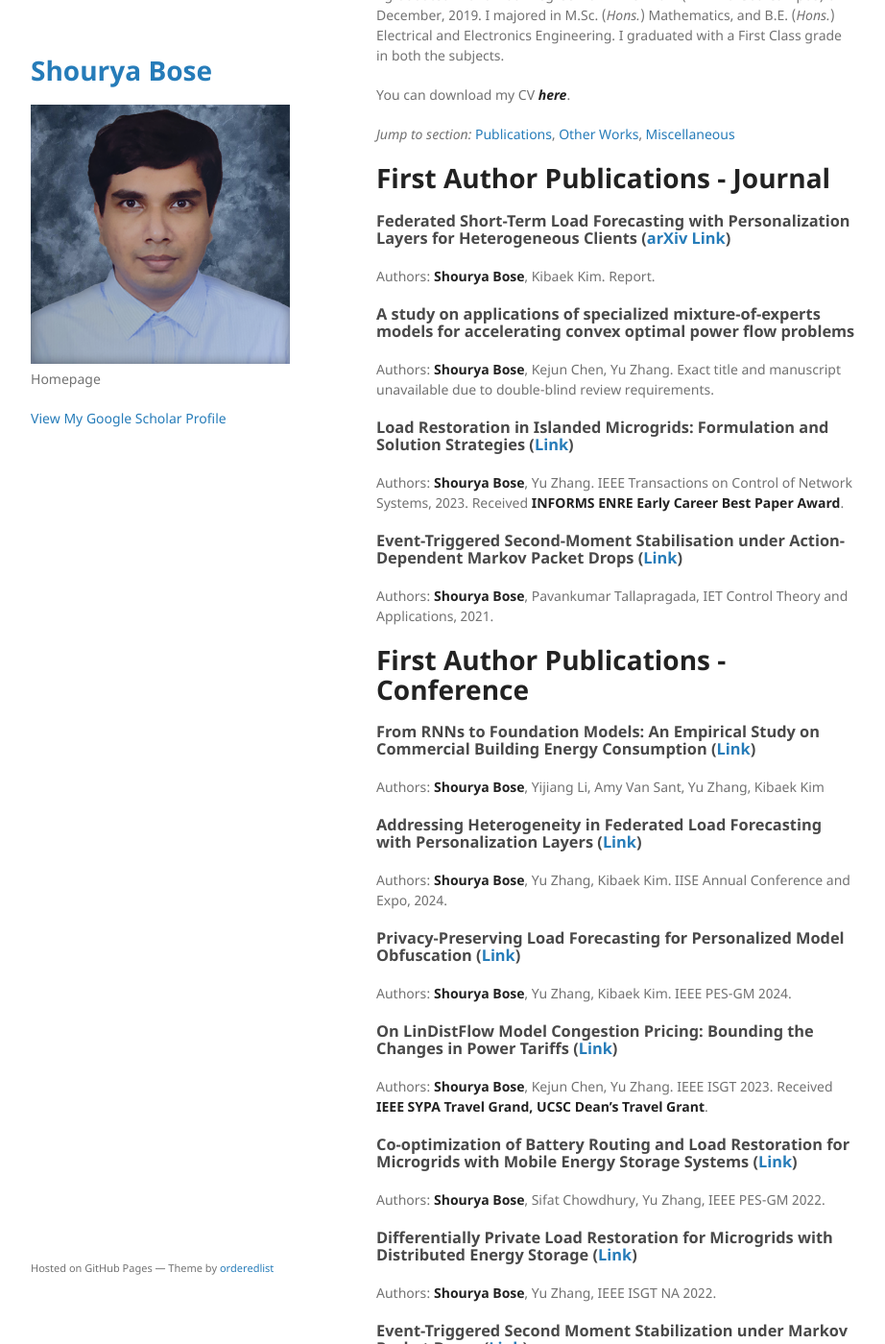
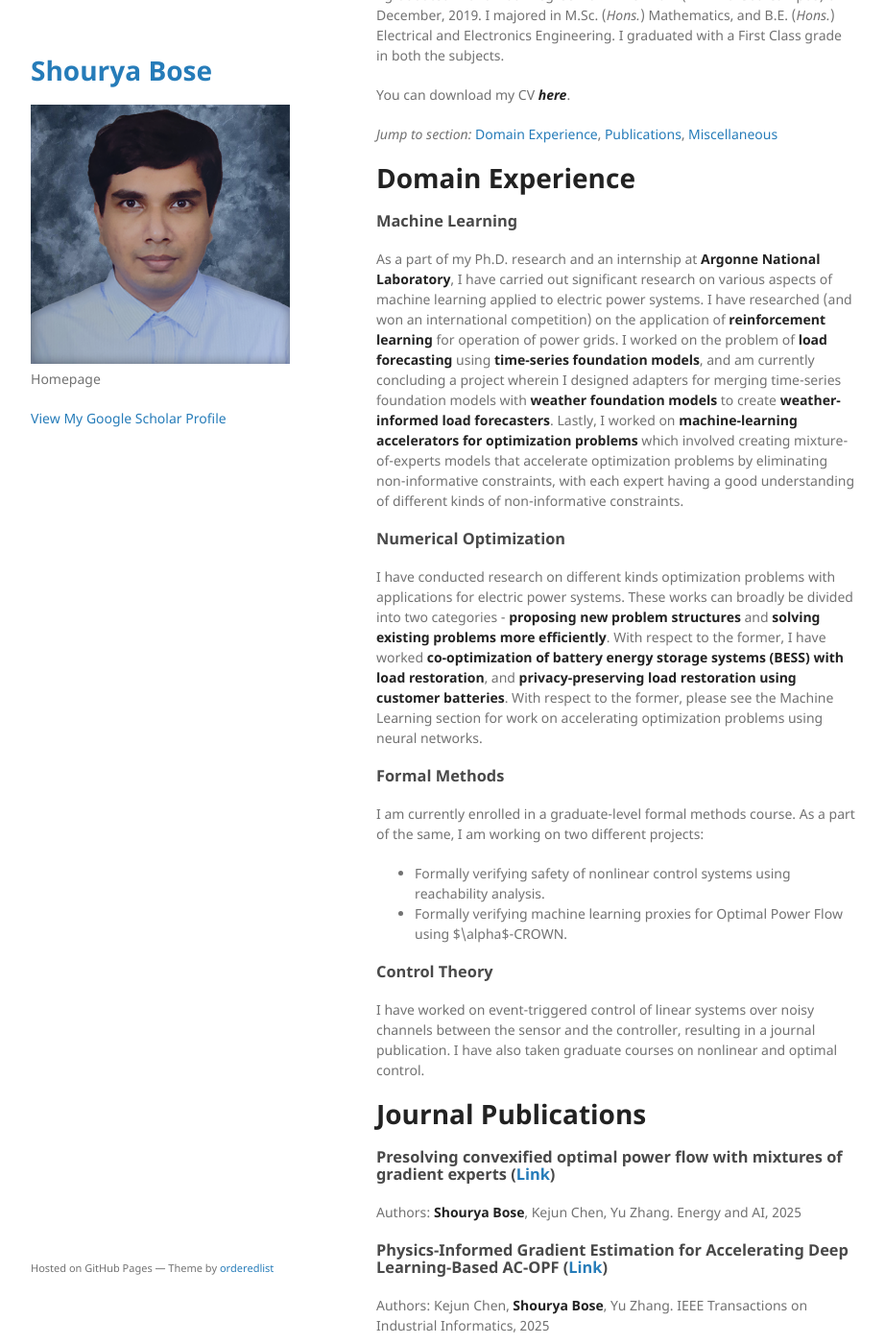
Before and after one commit to shourya01/shourya01.github.io, a Jekyll site: the page built from index.md, in a window 1280 px wide and 1400 px high, scrolled down 303 px. Shown: the whole window at 96% size, without its empty margins (178-1100 px from the left). Built offline with Jekyll 4.4.1, drawn with Linux system fonts in a browser that asks for light colours; some of the changed text lies outside the part shown.

Commit message:
Update competition results

```diff
--- a/index.md
+++ b/index.md
@@ -2,7 +2,7 @@
 layout: default
 ---
 
-Hi, I am Shourya Bose. I am a PhD candidate with the [eODAL Lab](https://people.ucsc.edu/~yzhan419/group.html) at University of California, Santa Cruz. My advisor is [Dr. Yu Zhang](https://people.ucsc.edu/~yzhan419). My research interests span the intersection of machine learning, optimization, and control theory, all applied to electric power grids. Within machine learning, my works deal with **reinforcement learning**, **convex optimization accelerators**, **federated learning**, and **time-series foundation models**.
+Hi, I am Shourya Bose. I am a PhD candidate with the [eODAL Lab](https://people.ucsc.edu/~yzhan419/group.html) at University of California, Santa Cruz. My advisor is [Dr. Yu Zhang](https://people.ucsc.edu/~yzhan419). My research interests span the intersection of machine learning and optimization applied to electric power systems. Within machine learning, my works deal with **foundation models**, **reinforcement learning**, and **machine-learning aided optimization**.
 
 Previously I was a Research Associate (RA) at the Department of Electrical Engineering
 at Indian Institute of Science (IISc) Bengaluru in the [Control and Network Systems Group](http://www.ee.iisc.ac.in/people/faculty/pavant/group.html).
@@ -12,19 +12,37 @@ Electronics Engineering. I graduated with a First Class grade in both the subjec
 
 You can download my CV [_**here**_](./shourya_bose_curr_vitae.pdf).
 
-_Jump to section:_ [Publications](#publications), [Other Works](#other-works), [Miscellaneous](#miscellaneous)
+_Jump to section:_ [Domain Experience](#domain-experience), [Publications](#publications), [Miscellaneous](#miscellaneous)
 
-# First Author Publications - Journal
+# Domain Experience
 
+### Machine Learning
+As a part of my Ph.D. research and an internship at **Argonne National Laboratory**, I have carried out significant research on various aspects of machine learning applied to electric power systems. I have researched (and won an international competition) on the application of **reinforcement learning** for operation of power grids. I worked on the problem of **load forecasting** using **time-series foundation models**, and am currently concluding a project wherein I designed adapters for merging time-series foundation models with **weather foundation models** to create **weather-informed load forecasters**. Lastly, I worked on **machine-learning accelerators for optimization problems** which involved creating mixture-of-experts models that accelerate optimization problems by eliminating non-informative constraints, with each expert having a good understanding of different kinds of non-informative constraints.
 
+### Numerical Optimization
+I have conducted research on different kinds optimization problems with applications for electric power systems. These works can broadly be divided into two categories - **proposing new problem structures** and **solving existing problems more efficiently**. With respect to the former, I have worked **co-optimization of battery energy storage systems (BESS) with load restoration**, and **privacy-preserving load restoration using customer batteries**. With respect to the former, please see the Machine Learning section for work on accelerating optimization problems using neural networks.
 
-### Federated Short-Term Load Forecasting with Personalization Layers for Heterogeneous Clients ([arXiv Link](https://arxiv.org/abs/2309.13194))
+### Formal Methods
+I am currently enrolled in a graduate-level formal methods course. As a part of the same, I am working on two different projects:
+- Formally verifying safety of nonlinear control systems using reachability analysis.
+- Formally verifying machine learning proxies for Optimal Power Flow using $\alpha$-CROWN.
+
+### Control Theory
+I have worked on event-triggered control of linear systems over noisy channels between the sensor and the controller, resulting in a journal publication. I have also taken graduate courses on nonlinear and optimal control.
+
+# Journal Publications
+
+### Presolving convexified optimal power flow with mixtures of gradient experts ([Link](https://www.sciencedirect.com/science/article/pii/S2666546825001417))
+
+Authors: **Shourya Bose**, Kejun Chen, Yu Zhang. Energy and AI, 2025
+
+### Physics-Informed Gradient Estimation for Accelerating Deep Learning-Based AC-OPF ([Link](https://ieeexplore.ieee.org/abstract/document/10933585))
+
+Authors: Kejun Chen, **Shourya Bose**, Yu Zhang. IEEE Transactions on Industrial Informatics, 2025
+
+### Federated Short-Term Load Forecasting with Personalization Layers for Heterogeneous Clients ([arXiv](https://arxiv.org/abs/2309.13194))
 
 Authors: **Shourya Bose**, Kibaek Kim. Report.
-
-### A study on applications of specialized mixture-of-experts models for accelerating convex optimal power flow problems
-
-Authors: **Shourya Bose**, Kejun Chen, Yu Zhang. Exact title and manuscript unavailable due to double-blind review requirements.
 
 ### Load Restoration in Islanded Microgrids: Formulation and Solution Strategies ([Link](https://ieeexplore.ieee.org/document/10334063))
 
@@ -32,14 +50,14 @@ Authors: **Shourya Bose**, Yu Zhang. IEEE Transactions on Control of Network Sys
 
 ### Event-Triggered Second-Moment Stabilisation under Action-Dependent Markov Packet Drops ([Link](https://ietresearch.onlinelibrary.wiley.com/doi/full/10.1049/cth2.12094))
 
-Authors: **Shourya Bose**, Pavankumar Tallapragada, IET Control Theory and Applications, 2021.
+Authors: **Shourya Bose**, Pavankumar Tallapragada. IET Control Theory and Applications, 2021.
 
 
-# First Author Publications - Conference
+# Conference Publications
 
 ### From RNNs to Foundation Models: An Empirical Study on Commercial Building Energy Consumption ([Link](https://neurips.cc/virtual/2024/103008))
 
-Authors: **Shourya Bose**, Yijiang Li, Amy Van Sant, Yu Zhang, Kibaek Kim
+Authors: **Shourya Bose**, Yijiang Li, Amy Van Sant, Yu Zhang, Kibaek Kim. NeurIPS Workshop on Time Series in the Age of Large Models, 2025
 
 ### Addressing Heterogeneity in Federated Load Forecasting with Personalization Layers ([Link](https://arxiv.org/abs/2404.01517))
 
@@ -65,24 +83,22 @@ Authors: **Shourya Bose**, Yu Zhang, IEEE ISGT NA 2022.
 
 Authors: **Shourya Bose**, Pavankumar Tallapragada. Fifth Indian Control Conference, 2019.
 
-# Other Works
+# Competition Victories
 
-### Pixxel Space
+### INFORMS Data Challenge 2025 - First Position
 
-I worked as a research intern at Pixxel Space. Pixxel is aiming to launch a constellation of earth observing satellites and revolutionize space-based data collection by using it to solve day-to-day problems.
+Internation competition with over 40 teams with the objective of forecasting electrical outages for 83 counties in Michigan over the span of 48 hours. Our team (myself, Tomas Kaljevic, Yu Zhang) preented a solution based on a two-stage forecasting model powered by gradient boosted decision trees.
 
-As a part of the company, I was involved in spacecraft orbit simulation.
+### Learning to Run a Power Grid (L2RPN), 2023 - First Position
 
-I also gained exposure to softwares such as NASA's GMAT, AGI's STK, and a.i. Solutions' FreeFlyer.
+International competition with over 90 participants with the objective of using reinforcement learning based techniques to operate a simulated power grid for 24 hours. Our team (myself, Qiuling Yang, Yu Zhang) presented a solution which used a mixture of classical optimization, Monte Carlo search, and policy optimization.
 
 # Miscellaneous
 
-### Learning to Run a Power Grid (L2RPN, 2023)
+### Scholarships and Fellowships
 
-Out team (including myself, Qiuling Yang, and Yu Zhang) were the [**winners**](https://www.linkedin.com/feed/update/urn:li:activity:7108144367894233088/) of the L2RPN 2023 competition organized by TU Delft, which saw 95 teams from across the world compete in a competition to generate reinforcement-learning based methods to operate a power grid. The control action involved reconfiguring the grid topology, controlling the outputs of generators, and isolating various buses. Our strategy involved generating atomic actions which, when applied, reduced the control task to a continuous optimization problem which can be easily solved.
+As a part of my PhD journey, I am the grateful recipient of two competitive scholarships - the **Chancellor's Fellowship** covering the first year of my research, and the **Dissertation-Year Fellowship** covering the final year of my studies.
 
-### Hult Prize 2016 (Dubai Finals)
+### Space
 
-Hult Prize is an annual entrepreneurship competition organized on a global scale to encourage innovative entrepreneurial solutions to large-scale social problems. I was a part of _Project Vriddhi_, a team of 4 BITS Pilani, Goa students. We proposed an idea for urban decongestion using scheduled & shared transportation.
-This was in response to solve the problem of [urban crowded slums](http://www.hultprize.org/wp-content/uploads/2017/07/Hult-Prize-2016-Case-Study_FINAL.compressed.pdf),
-which was the Hult Prize Challenge for 2016.
+I am a huge space enthusiast! While I mostly follow space launches and space science in a private capacity, I had the opportunity to contribute to Pixxel Space as an intern in 2019. As a part of that internship, I understood some of the factors behind sizing and orbit choice for a constellation of earth observation satellites.
```
Also changed, not shown: 1 other file.
